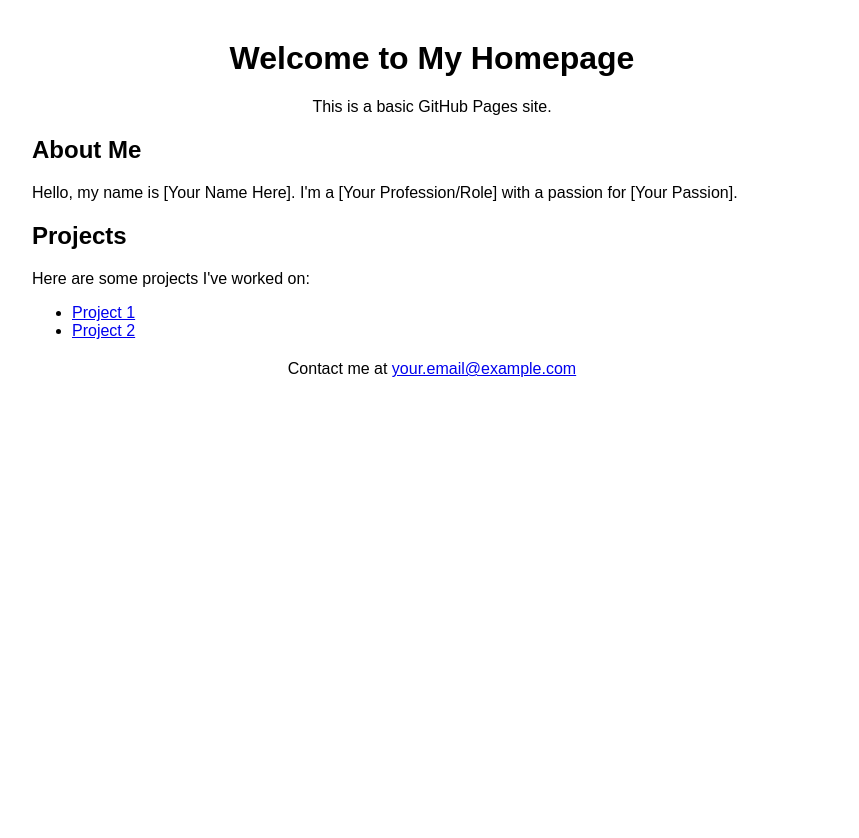
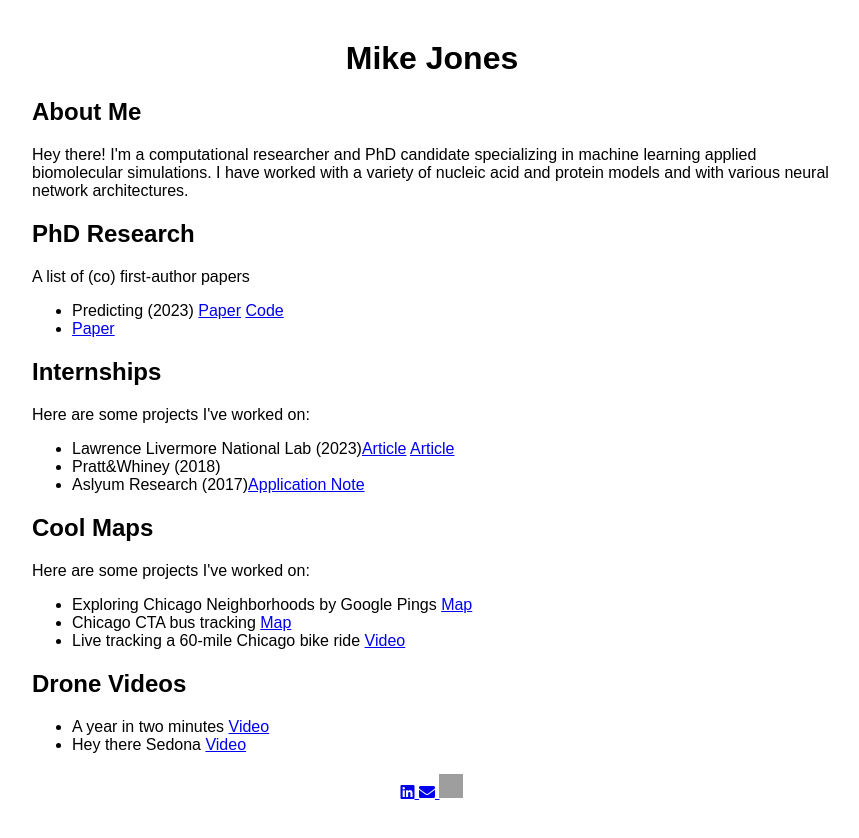
Before and after one commit to mrjoness/mrjoness.github.io, a plain HTML site: page index.html in a window 1280 px wide. Shown: the whole page, without its empty margins (208-1067 px from the left). Before the commit the page ends 800 px from the top, so only its background shows below. Drawn offline with Linux system fonts and the light colour scheme; grey boxes are pictures that could not be loaded.

Commit message:
new html

```diff
--- a/index.html
+++ b/index.html
@@ -1,9 +1,10 @@
 <!DOCTYPE html>
 <html lang="en">
 <head>
+    <link rel="stylesheet" href="https://cdnjs.cloudflare.com/ajax/libs/font-awesome/5.15.3/css/all.min.css">
     <meta charset="UTF-8">
     <meta name="viewport" content="width=device-width, initial-scale=1.0">
-    <title>Your Name's Homepage</title>
+    <title>Mike Jones</title>
     <style>
         body {
             font-family: Arial, sans-serif;
@@ -23,29 +24,75 @@
 <body>
 
 <header>
-    <h1>Welcome to My Homepage</h1>
-    <p>This is a basic GitHub Pages site.</p>
+    <h1>Mike Jones</h1>
+    <p></p>
 </header>
 
 <article>
     <section>
         <h2>About Me</h2>
-        <p>Hello, my name is [Your Name Here]. I'm a [Your Profession/Role] with a passion for [Your Passion].</p>
+        <p>Hey there! I'm a computational researcher and PhD candidate specializing in machine learning applied biomolecular simulations. I have worked with a variety of nucleic acid and protein models and with various neural network architectures.</p>
     </section>
 
     <section>
-        <h2>Projects</h2>
-        <p>Here are some projects I've worked on:</p>
+        <h2>PhD Research</h2>
+        <p>A list of (co) first-author papers</p>
         <ul>
-            <li><a href="[Project URL]">Project 1</a></li>
-            <li><a href="[Project URL]">Project 2</a></li>
+            <li>Predicting (2023)  <a href="Paper">Paper</a> <a href="Code">Code</a> </li>
+            <li>                <a href="Paper">Paper</a> </li>
             <!-- Add more projects as needed -->
         </ul>
     </section>
+
+    <section>
+        <h2>Internships</h2>
+        <p>Here are some projects I've worked on:</p>
+        <ul>
+            <li>Lawrence Livermore National Lab (2023)<a href="Article">Article</a>  <a href="Conference">Article</a> </li>
+            <li>Pratt&Whiney (2018) </li>
+            <li>Aslyum Research (2017)<a href="Application Note">Application Note</a></li>
+            <!-- Add more projects as needed -->
+        </ul>
+    </section>
+
+    <section>
+        <h2>Cool Maps</h2>
+        <p>Here are some projects I've worked on:</p>
+        <ul>
+            <li>Exploring Chicago Neighborhoods by Google Pings  <a href="https://www.reddit.com/r/dataisbeautiful/comments/uqksuy/oc_all_of_my_google_timeline_pings_from_the_last/?utm_source=share&utm_medium=web2x&context=3">Map</a></li>
+            <li>Chicago CTA bus tracking  <a href="https://www.reddit.com/r/MapPorn/comments/ytjikk/location_of_all_buses_in_chicago_over_a_24hour/?utm_source=share&utm_medium=web2x&context=3">Map</a></li>
+            <li>Live tracking a 60-mile Chicago bike ride  <a href="https://youtu.be/3jehlemlISI">Video</a></li>
+            <!-- Add more projects as needed -->
+        </ul>
+    </section>
+
+    <section>
+        <h2>Drone Videos</h2>
+        <ul>
+            <li>A year in two minutes <a href="https://youtu.be/-pmMLoG6sRs">Video</a></li>
+            <li>Hey there Sedona <a href="[Project URL]">Video</a></li>
+            <!-- Add more projects as needed -->
+        </ul>
+    </section>
+
 </article>
 
 <footer>
-    <p>Contact me at <a href="mailto:your.email@example.com">your.email@example.com</a></p>
+    <a href="https://www.linkedin.com/in/yourusername" target="_blank" class="icon-link">
+        <i class="fab fa-linkedin"></i>
+    </a>
+
+    <!-- Email -->
+    <a href="mailto:mikejones@uchicago.edu" class="icon-link">
+        <i class="fas fa-envelope"></i>
+    </a>
+
+    <!-- Scholar (need toto find images searbn)-->
+    <a href="https://scholar.google.com/citations?user=YourScholarID" target="_blank" class="icon-link">
+        <img src="https://icons8.com/icon/okYCvWotC0uX/google-scholar.png" alt="Google Scholar" style="width: 24px; height: 24px;">
+    </a>
+
+    <!-- <p>Contact me at <a href="mailto:mikejones@uchicago.edu">mikejones@uchicago.edu</a></p> -->
 </footer>
 
 </body>
```
